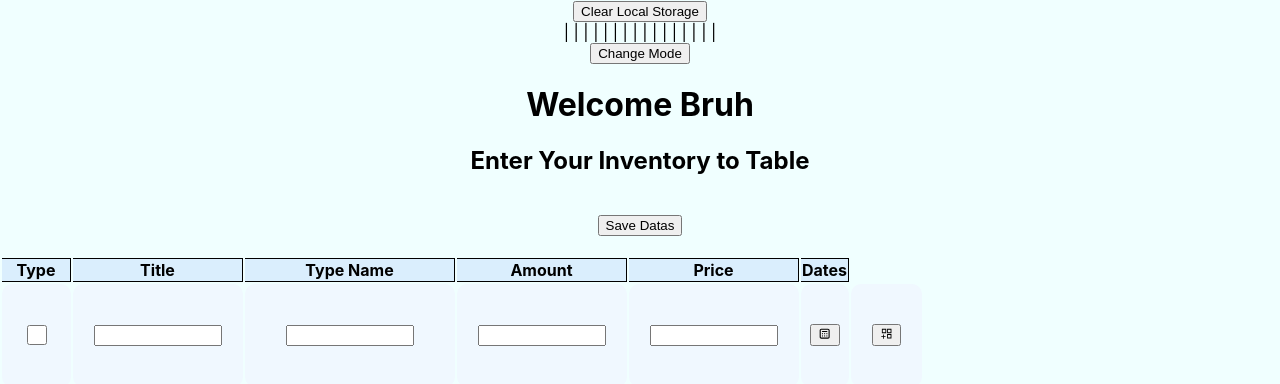
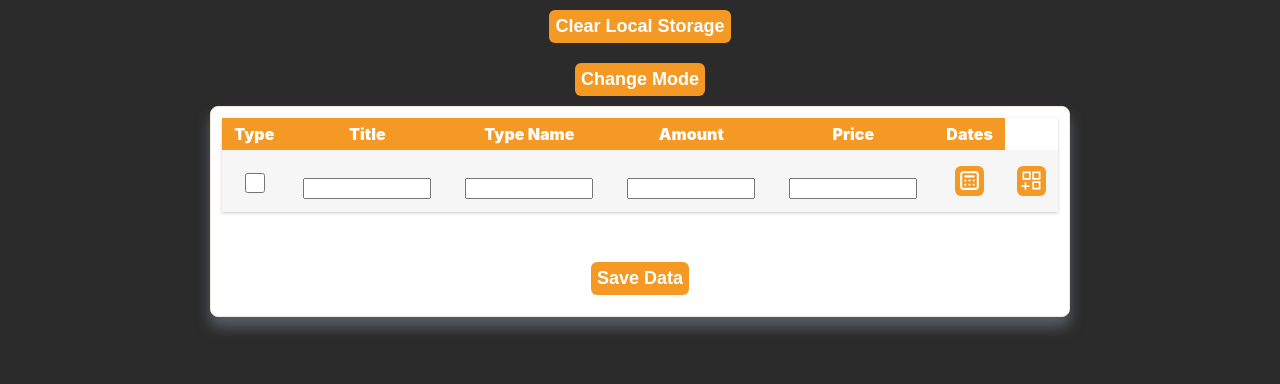
Before and after one commit to borafkazanci/JotFormInternship, a React (Create React App) app: page / in a window 1280 px wide. Shown: the top 384 px of the page. Built offline with nearby package versions, Linux system fonts and the light colour scheme.

Commit message:
Presentation version with minor bugs.

```diff
--- a/src/App.css
+++ b/src/App.css
@@ -1,5 +1,5 @@
 body{
-  background-color: azure;
+  background-color: #2b2b2b;
 }
 
 .App {
--- a/src/Components/CreateEventBox/Create.css
+++ b/src/Components/CreateEventBox/Create.css
@@ -1,33 +1,76 @@
-
 .container-table{
-    position: relative;
-    left: 0%;
+  margin: 0 auto;
+  text-align: center;
+  padding: 11px;
+  border: 1px solid #EEE8DD;
+  -webkit-box-shadow: 0 10px 14px 0 rgb(134 144 166 / 50%);
+  box-shadow: 0 10px 14px 0 rgb(134 144 166 / 50%);
+  background: #FFF;
+  border-radius: 8px;
+  left: 0;
+  right: 0;
+  bottom: 0;
+  min-width: fit-content;
+  max-width: fit-content;
+  width: 100%;
 }
 
-th{
-    border-right: 1px solid black;
-    border-bottom: 1px solid black;
-    border-top: 1px solid black;
-    background-color: rgba(211, 233, 253, 0.753);
-}
+.table {
+  margin: 0 0 40px 0;
+  width: 100%;
+  box-shadow: 0 1px 3px rgba(0, 0, 0, 0.2);
+  display: table; }
+  @media screen {
+    .table {
+      display: block; } }
 
-td{
-    background-color: aliceblue;
-    border-radius: 10px;
-}
+.row {
+  display: table-row;
+  background: #f6f6f6; }
+  .row:nth-of-type(odd) {
+    background: #e9e9e9; }
+  .row.header {
+    font-weight: 900;
+    color: #ffffff;
+    background: #F49A24; }
+  @media screen and (max-width: 580px) {
+    .row {
+      padding: 14px 0 7px;
+      display: block; }
+      .row.header {
+        padding: 0;
+        height: 6px; }
+        .row.header .cell {
+          display: none; }
+      .row .cell {
+        margin-bottom: 10px; }
+        .row .cell:before {
+          margin-bottom: 3px;
+          content: attr(data-title);
+          min-width: 98px;
+          font-size: 10px;
+          line-height: 10px;
+          font-weight: bold;
+          text-transform: uppercase;
+          color: #969696;
+          display: block; } }
+
+.cell {
+  padding: 6px 12px;
+  display: table-cell; }
+  @media screen and (max-width: 580px) {
+    .cell {
+      padding: 2px 16px;
+      display: block; } }
 
 .text-b{
     width: 120px;
-    margin: 20px;
+    margin: 5px;
 }
 
 input.larger {
   width: 20px;
   height:20px;
-}
-
-.type-box{
-    margin: 20px;
 }
 
 .type-box .type-box-text{
@@ -47,13 +90,9 @@ input.larger {
   visibility: visible;
 }
 
-.show-dates-btn{
-    width: 30px;
-    height: 30px;
-}
-
 .type-box .type-box-text-long{
   visibility: hidden;
+
   width: max-content;
   background-color: black;
   color: #fff;
@@ -69,15 +108,53 @@ input.larger {
   visibility: visible;
 }
 
-.table-btn{
-    margin: 20px;
+.add-del-btn{
+  cursor: pointer;
+  max-width: max-content;
+  font-weight: 600;
+  font-size: 25px;
+  color: #FFF;
+  background: #F49A24;
+  border-radius: 6px;
+  width: 100%;
+  height: 30px;
+  padding: 1px;
+  text-decoration: none;
+  margin: 10px 0;
+  -webkit-transition: all .2s;
+  -o-transition: all .2s;
+  transition: all .2s;
+  border: 1px solid transparent;
 }
 
-h4,
-h5{
-    letter-spacing: var(--spacing);
-    text-transform: capitalize;
-    line-height: 0;
-    margin-bottom: 2rem;
-    margin-top: 0.75rem;
+.show-dates-btn{
+  width: 30px;
+  height: 30px;
+  font-size: 50px;
 }
+
+button:disabled,
+button[disabled]{
+  cursor: default;
+  border: 1px solid transparent;
+  background-color: #cccccc;
+  color: #666666;
+}
+
+.table-btn{
+  cursor: pointer;
+  max-width: max-content;
+  font-weight: 600;
+  font-size: 18px;
+  color: #FFF;
+  background: #F49A24;
+  border-radius: 6px;
+  width: 100%;
+  padding: 5px;
+  text-decoration: none;
+  margin: 10px 0;
+  -webkit-transition: all .2s;
+  -o-transition: all .2s;
+  transition: all .2s;
+  border: 1px solid transparent;
+}
--- a/src/Components/CreateEventBox/CreateEventBox.js
+++ b/src/Components/CreateEventBox/CreateEventBox.js
@@ -103,7 +103,7 @@ function CreateEventBox() {
             id: countID,
             type: type,
             title: title,
-            number: 0,
+            number: amount,
             price: price,
             dates: []
           };
@@ -153,16 +153,13 @@ function CreateEventBox() {
 
   return (
     <div>
-      <h2>Enter Your Inventory to Table</h2>
-      <button className="table-btn" onClick={saveDatas}>
-        Save Datas
-      </button>
       <Table
         wsData={wsData}
         addRow={addRow}
         deleteRow={deleteRow}
         datesAll={datesAll}
         setDatesAll={setDatesAll}
+        saveDatas={saveDatas}
       />
     </div>
   );
--- a/src/Components/CreateEventBox/DateSelector.js
+++ b/src/Components/CreateEventBox/DateSelector.js
@@ -50,7 +50,7 @@ function DateSelector({ dates, setDates, datesAll }) {
         }
       </div>
       <div className="type-box">
-        <label><BiShow className="show-dates-btn" /></label>
+        <BiShow className="show-dates-btn" />
         <span className="type-box-text-long">
           {
             dates.map((data) => {
--- a/src/Components/CreateEventBox/Row.js
+++ b/src/Components/CreateEventBox/Row.js
@@ -6,28 +6,27 @@ function Row({ data, deleteRow }) {
   const { type: typeCheck, title: titleCheck, number: numberCheck, price: priceCheck, dates: datesArr } = data;
 
   return (
-    <tbody>
-      <tr>
-        <td>
+      <div className="row">
+        <div className="cell" data-title="Type">
           {
             typeCheck !== '' ?
               typeCheck.substring(0, 4) :
               null
           }
-        </td>
-        <td>
+        </div>
+        <div className="cell" data-title="Title">
           {
             titleCheck
           }
-        </td>
-        <td>
+        </div>
+        <div className="cell" data-title="Type Name">
           {
             typeCheck !== '' ?
               typeCheck.substring(5) :
               null
           }
-        </td>
-        <td>
+        </div>
+        <div className="cell" data-title="Amount">
           {
             typeCheck !== '' ?
               (typeCheck.substring(0, 4) === 'cate' ?
@@ -35,8 +34,8 @@ function Row({ data, deleteRow }) {
                 numberCheck) :
               null
           }
-        </td>
-        <td>
+        </div>
+        <div className="cell" data-title="Price">
           {
             typeCheck !== '' ?
               (typeCheck.substring(0, 4) === 'cate' ?
@@ -44,14 +43,14 @@ function Row({ data, deleteRow }) {
                 <p>${priceCheck}</p>) :
               null
           }
-        </td>
-        <td>
+        </div>
+        <div className="cell" data-title="Dates">
           {
             typeCheck !== '' ?
               (typeCheck.substring(0, 4) === 'cate' ?
                 null :
                 <div className="type-box">
-                  <label><BiShow className="show-dates-btn" /></label>
+                  <BiShow className="show-dates-btn" />
                   <span className="type-box-text-long">
                     {
                       datesArr.map((data) => { // data = datesObject: {date, amount}
@@ -67,19 +66,18 @@ function Row({ data, deleteRow }) {
               ) :
               null
           }
-        </td>
-        <td>
+        </div>
+        <div className="cell" data-title="Empty">
           <div className="type-box">
-            <button onClick={() => deleteRow(data)}>
+            <button className="add-del-btn" onClick={() => deleteRow(data)}>
               <AiFillDelete />
             </button>
             <span className="type-box-text">
               Delete row
             </span>
           </div>
-        </td>
-      </tr>
-    </tbody>
+        </div>
+      </div>
   );
 }
 
--- a/src/Components/CreateEventBox/Table.js
+++ b/src/Components/CreateEventBox/Table.js
@@ -6,7 +6,7 @@ import { CgCalendarDates } from 'react-icons/cg';
 import DateSelector from './DateSelector';
 import { dateArraySort } from '../../Utils';
 
-function Table({ wsData, addRow, deleteRow, datesAll, setDatesAll }) {
+function Table({ wsData, addRow, deleteRow, datesAll, setDatesAll, saveDatas }) {
   // Product properties
   const [typeCheck, setTypeCheck] = useState(false);
   const [title, setTitle] = useState('');
@@ -31,20 +31,31 @@ function Table({ wsData, addRow, deleteRow, datesAll, setDatesAll }) {
 
   return (
     <div className="container-table">
-      <table>
-        <thead>
-          <tr>
-            <th>Type </th>
-            <th>Title </th>
-            <th>Type Name </th>
-            <th>Amount </th>
-            <th>Price </th>
-            <th>Dates</th>
-          </tr>
-        </thead>
-        <tbody>
-          <tr>
-            <td>
+
+      <div className="table">
+        <div className="row header">
+          <div className="cell">
+            Type
+          </div>
+          <div className="cell">
+            Title
+          </div>
+          <div className="cell">
+            Type Name
+          </div>
+          <div className="cell">
+            Amount
+          </div>
+          <div className="cell">
+            Price
+          </div>
+          <div className="cell">
+            Dates
+          </div>
+        </div>
+
+        <div className="row">
+          <div className="cell" data-title="Type">
             <div className="type-box">
               <input type="checkbox" className="larger"
                 onClick={function (event) {
@@ -56,13 +67,13 @@ function Table({ wsData, addRow, deleteRow, datesAll, setDatesAll }) {
                 Check it if you want to add a category as a row.
               </span>
             </div>
-            </td>
-            <td>
+          </div>
+          <div className="cell" data-title="Title">
             <input type="text" className="text-b"
               onChange={event => setTitle(event.target.value)}
             />
-            </td>
-            <td>
+          </div>
+          <div className="cell" data-title="Type Name">
             <div className="type-box">
               <input type="text" className="text-b"
                 onChange={event => setTypeName(event.target.value)}
@@ -72,8 +83,8 @@ function Table({ wsData, addRow, deleteRow, datesAll, setDatesAll }) {
                 ex: cate-cooking, item-cooking, item-cooking...
               </span>
             </div>
-            </td>
-            <td>
+          </div>
+          <div className="cell" data-title="Amount">
             {
               typeCheck ?
                 <input type="number" className="text-b" disabled /> :
@@ -81,8 +92,8 @@ function Table({ wsData, addRow, deleteRow, datesAll, setDatesAll }) {
                   onChange={event => setAmount(parseInt(event.target.value))}
                 />
             }
-            </td>
-            <td>
+          </div>
+          <div className="cell" data-title="Price">
             {
               typeCheck ?
                 <input type="number" className="text-b" disabled /> :
@@ -90,14 +101,14 @@ function Table({ wsData, addRow, deleteRow, datesAll, setDatesAll }) {
                   onChange={event => setPrice(parseInt(event.target.value))}
                 />
             }
-            </td>
-            <td>
+          </div>
+          <div className="cell" data-title="Dates">
             {
               typeCheck ?
-                  <button disabled>
+                <button className="add-del-btn" disabled>
                   <CgCalendarDates />
                 </button> :
-                  <button onClick={() => setChooseDate(!chooseDate)}>
+                <button className="add-del-btn" onClick={() => setChooseDate(!chooseDate)}>
                   <CgCalendarDates />
                 </button>
             }
@@ -108,10 +119,10 @@ function Table({ wsData, addRow, deleteRow, datesAll, setDatesAll }) {
                   <DateSelector dates={dates} setDates={setDates} datesAll={datesAll} /> :
                   null
             }
-            </td>
-            <td>
+          </div>
+          <div className="cell" data-title="Empty">
             <div className="type-box">
-                <button onClick={function (event) {
+              <button className="add-del-btn" onClick={function (event) {
                 addRow(typeCheck, title, typeName, amount, price, dates);
                 changeAndResetData(dates)
               }}>
@@ -121,15 +132,17 @@ function Table({ wsData, addRow, deleteRow, datesAll, setDatesAll }) {
                 Add to row
               </span>
             </div>
-            </td>
-          </tr>
-        </tbody>
+          </div>
+        </div>
         {
           wsData.map((data) => {
             return <Row key={data.id} data={data} deleteRow={deleteRow} />
           })
         }
-      </table>
+      </div>
+      <button className="table-btn" onClick={saveDatas}>
+        Save Data
+      </button>
     </div>
   );
 }
--- a/src/Components/TicketSelector.js
+++ b/src/Components/TicketSelector.js
@@ -1,5 +1,6 @@
 import EventBox from './EventBox/EventBox';
 import CreateEventBox from './CreateEventBox/CreateEventBox';
+import './CreateEventBox/Create.css'
 import { useState } from 'react';
 
 function TicketSelector() {
@@ -7,22 +8,18 @@ function TicketSelector() {
 
   return (
     <div className="App">
-      <button onClick={function (event) {
+      <button className="table-btn" onClick={function (event) {
         localStorage.clear();
         console.log('Local storage is clear.')
       }}>
         Clear Local Storage
       </button>
       <div>
-        |   |   |   |   |   |   |   |   |   |   |   |   |   |   |   |
-      </div>
-      <div>
-        <button onClick={() => setSell(!sell)}>
+        <button className="table-btn" onClick={() => setSell(!sell)}>
           Change Mode
         </button>
       </div>
       <div>
-        <h1>Welcome Bruh</h1>
         {
           sell ?
             <CreateEventBox /> :
@@ -30,7 +27,6 @@ function TicketSelector() {
         }
       </div>
     </div>
-
   );
   /*
   const quest = {
```
Also changed, not shown: src/Components/AppointmentBox.js (+11 -4 lines), src/Components/EventBox/BoxItem.css (+71 -10 lines), src/Components/EventBox/BoxItem.js (+82 -18 lines), src/Components/EventBox/Category.js (+6 -1 lines), src/Components/EventBox/EventBox.js (+18 -6 lines). Lines whose indentation alone changed are shown as unchanged.
